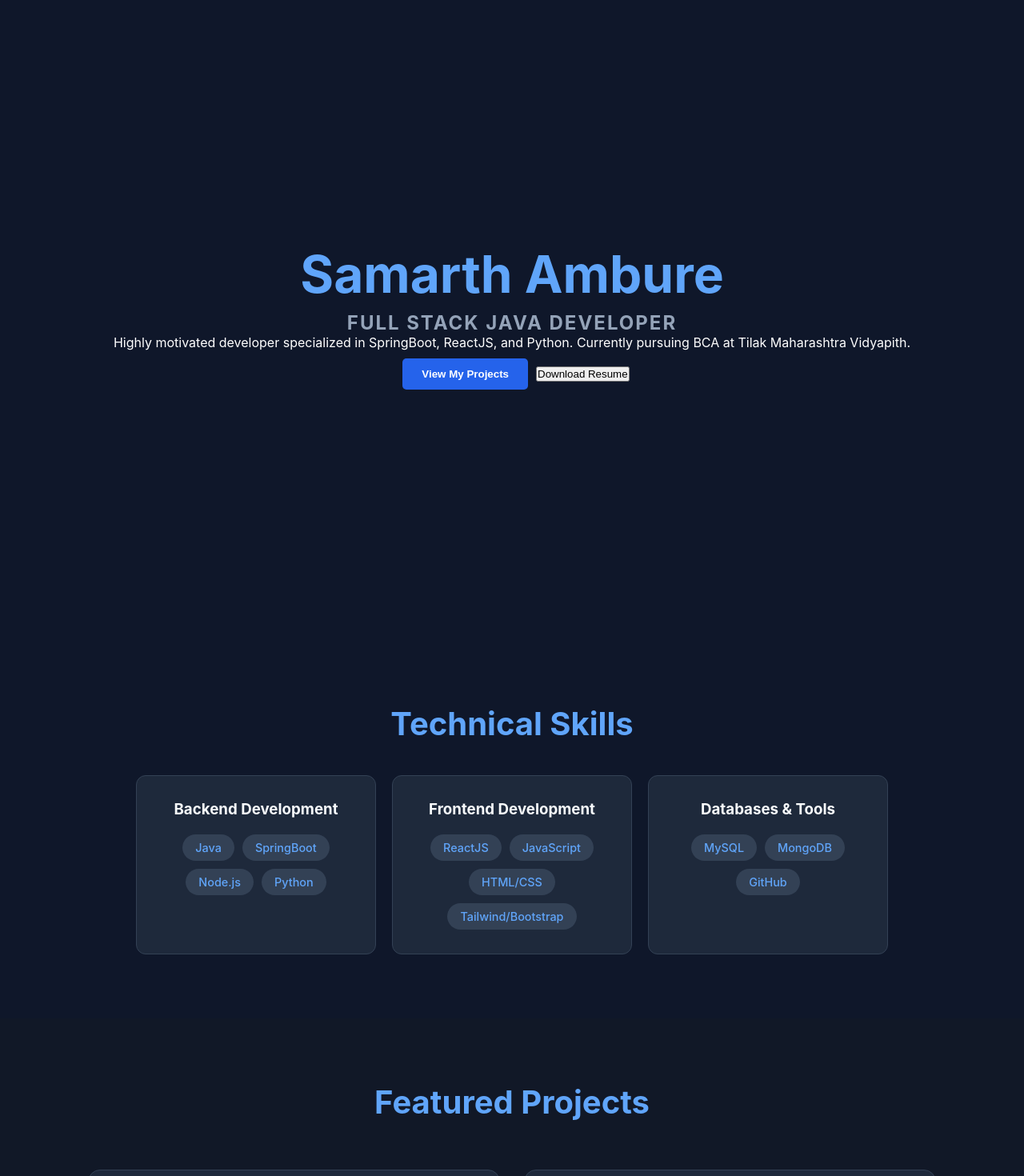
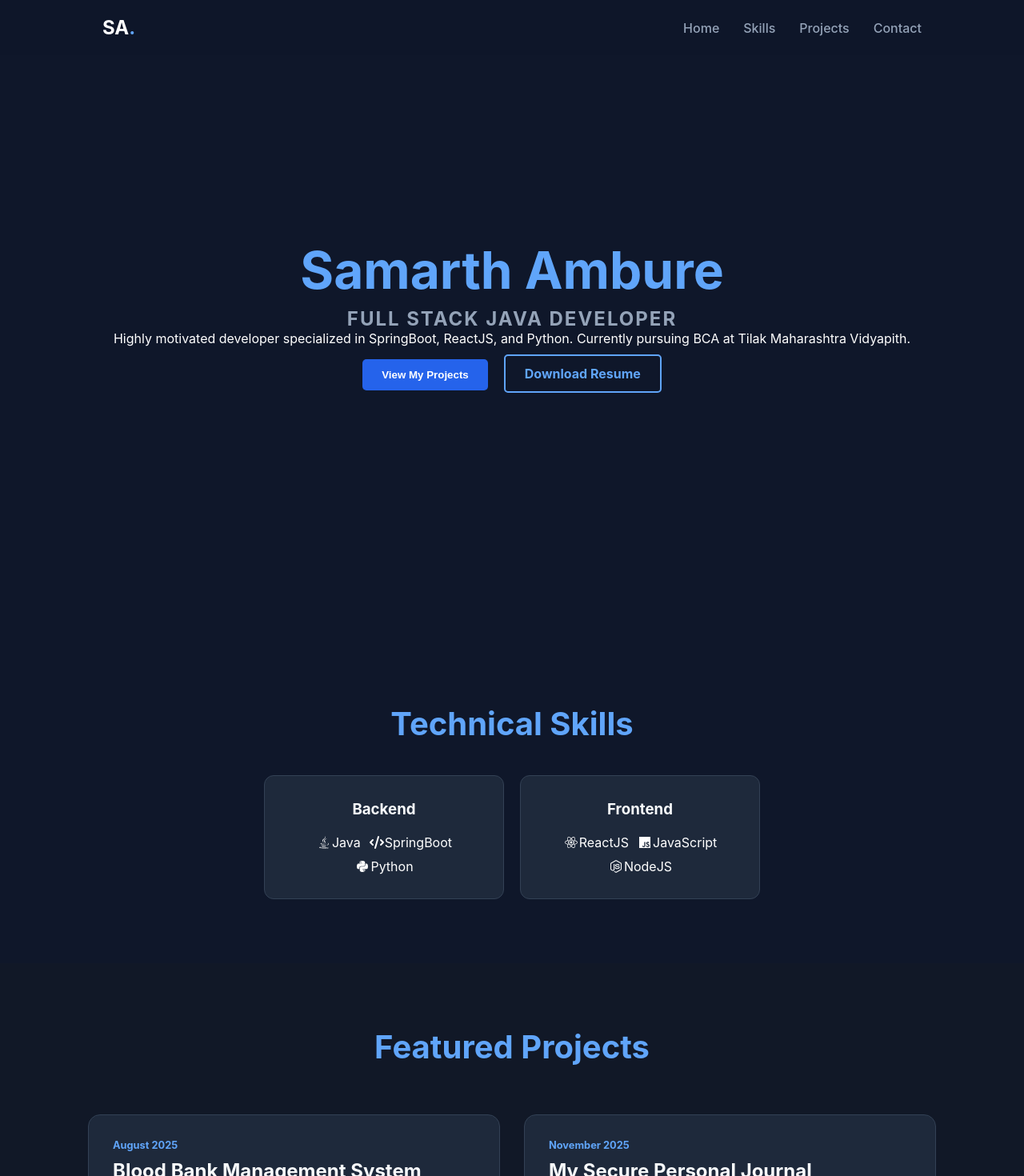
Before and after one commit to samarth-ambure/Samarth-Ambure-Portfolio, a React (Create React App) app: page / in a window 1280 px wide. Shown: the top 1470 px of the page at 80% size. Built offline with nearby package versions, Linux system fonts and the light colour scheme.

Commit message:
Added Styling and smooth effects

```diff
--- a/package.json
+++ b/package.json
@@ -3,6 +3,10 @@
   "version": "0.1.0",
   "private": true,
   "dependencies": {
+    "@fortawesome/fontawesome-svg-core": "^7.1.0",
+    "@fortawesome/free-brands-svg-icons": "^7.1.0",
+    "@fortawesome/free-solid-svg-icons": "^7.1.0",
+    "@fortawesome/react-fontawesome": "^3.1.1",
     "@testing-library/dom": "^10.4.1",
     "@testing-library/jest-dom": "^6.9.1",
     "@testing-library/react": "^16.3.1",
--- a/src/App.css
+++ b/src/App.css
@@ -16,3 +16,11 @@ body {
   flex-direction: column;
   min-height: 100vh;
 }
+
+:root {
+  scroll-padding-top: 80px; /* Adjust this to match your Navbar's height */
+}
+
+html {
+  scroll-behavior: smooth;
+}
--- a/src/App.js
+++ b/src/App.js
@@ -1,5 +1,7 @@
 import React from 'react';
 import './App.css';
+
+import Navbar from './components/Navbar';
 import Hero from './components/Hero';
 import Skills from './components/Skills';
 import Projects from './components/Projects';
@@ -8,23 +10,11 @@ import Contact from './components/Contact';
 function App() {
   return (
     <div className="App">
-      {/* Navbar will go here later */}
-
-      <main>
-      {/* Profile and Introduction */}
-        <Hero />
-
-        {/* Technical expertise: Java, Spring Boot, React, etc. */}
-        <Skills />
-
-        {/* Featured work: Blood Bank and Personal Journal */}
-        <Projects />
-
-        {/* Contact info and Social links */}
-        <Contact />
-      </main>
-
-      {/* Footer will go here later */}
+      <Navbar />
+      <div id="home"><Hero /></div>
+      <Skills />
+      <Projects />
+      <Contact />
     </div>
   );
 }
--- a/src/components/Contact.js
+++ b/src/components/Contact.js
@@ -3,7 +3,7 @@ import './Contact.css';
 
 function Contact() {
   return (
-    <footer className="contact-section">
+    <footer id="contact" className="contact-section">
       <h2 className="section-title">Get In Touch</h2>
       <div className="contact-info">
         <p>Location: Pune, India</p>
--- a/src/components/Hero.css
+++ b/src/components/Hero.css
@@ -35,3 +35,22 @@
 .btn-primary:hover {
   background-color: #1d4ed8;
 }
+
+.btn-secondary {
+  display: inline-block;
+  background-color: transparent;
+  color: #60a5fa;
+  padding: 12px 24px;
+  border: 2px solid #60a5fa;
+  border-radius: 5px;
+  cursor: pointer;
+  margin: 10px;
+  font-weight: bold;
+  text-decoration: none; /* Removes the underline from the link */
+  transition: all 0.3s ease;
+}
+
+.btn-secondary:hover {
+  background-color: #60a5fa;
+  color: #0f172a; /* Dark background on hover */
+}
--- a/src/components/Hero.js
+++ b/src/components/Hero.js
@@ -3,7 +3,7 @@ import './Hero.css';
 
 function Hero() {
   return (
-    <section className="hero-section">
+    <section id="home" className="hero-section">
       <div className="hero-content">
         <h1>Samarth Ambure</h1>
         <h2>Full Stack Java Developer</h2>
@@ -13,7 +13,15 @@ function Hero() {
         </p>
         <div className="hero-buttons">
           <button className="btn-primary">View My Projects</button>
-          <button className="btn-secondary">Download Resume</button>
+
+          {/* Add the Download Button here */}
+          <a
+            href="/Samarth_Ambure_Resume.pdf"
+            download="Samarth_Ambure_Resume.pdf"
+            className="btn-secondary"
+          >
+            Download Resume
+          </a>
         </div>
       </div>
     </section>
--- /dev/null
+++ b/src/components/Navbar.css
@@ -0,0 +1,35 @@
+.navbar {
+  display: flex;
+  justify-content: space-between;
+  align-items: center;
+  padding: 20px 10%;
+  background-color: rgba(15, 23, 42, 0.95);
+  position: fixed;
+  top: 0;
+  width: 100%;
+  z-index: 1000;
+  backdrop-filter: blur(10px);
+}
+
+.nav-logo {
+  font-size: 1.5rem;
+  font-weight: bold;
+  color: white;
+}
+
+.nav-logo span { color: #60a5fa; }
+
+.nav-links {
+  display: flex;
+  list-style: none;
+  gap: 30px;
+}
+
+.nav-links a {
+  text-decoration: none;
+  color: #94a3b8;
+  font-weight: 500;
+  transition: color 0.3s;
+}
+
+.nav-links a:hover { color: #60a5fa; }
--- /dev/null
+++ b/src/components/Navbar.js
@@ -0,0 +1,18 @@
+import React from 'react';
+import './Navbar.css';
+
+function Navbar() {
+  return (
+    <nav className="navbar">
+      <div className="nav-logo">SA<span>.</span></div>
+      <ul className="nav-links">
+        <li><a href="#home">Home</a></li>
+        <li><a href="#skills">Skills</a></li>
+        <li><a href="#projects">Projects</a></li>
+        <li><a href="#contact">Contact</a></li>
+      </ul>
+    </nav>
+  );
+}
+
+export default Navbar;
--- a/src/components/Projects.js
+++ b/src/components/Projects.js
@@ -15,12 +15,12 @@ function Projects() {
       date: "November 2025",
       description: "A desktop journaling app with a robust lock-screen system and file-based password persistence for data privacy.",
       tech: ["Python", "Tkinter", "File Handling"],
-      link: "#" // Add link if available
+      link: "https://github.com/samarth-ambure/My-Personal-Journal"
     }
   ];
 
   return (
-    <section className="projects-section">
+    <section id="projects" className="projects-section">
       <h2 className="section-title">Featured Projects</h2>
       <div className="projects-grid">
         {projectList.map((project, index) => (
--- a/src/components/Skills.js
+++ b/src/components/Skills.js
@@ -1,32 +1,42 @@
 import React from 'react';
 import './Skills.css';
+import { FontAwesomeIcon } from '@fortawesome/react-fontawesome';
+import { faJava, faReact, faJs, faPython, faNodeJs } from '@fortawesome/free-brands-svg-icons';
+import { faDatabase, faCode } from '@fortawesome/free-solid-svg-icons';
 
 function Skills() {
-  const skillCategories = [
+  const categories = [
     {
-      title: "Backend Development",
-      skills: ["Java", "SpringBoot", "Node.js", "Python"]
+      title: "Backend",
+      skills: [
+        { name: "Java", icon: faJava },
+        { name: "SpringBoot", icon: faCode },
+        { name: "Python", icon: faPython }
+      ]
     },
     {
-      title: "Frontend Development",
-      skills: ["ReactJS", "JavaScript", "HTML/CSS", "Tailwind/Bootstrap"]
-    },
-    {
-      title: "Databases & Tools",
-      skills: ["MySQL", "MongoDB", "GitHub"]
+      title: "Frontend",
+      skills: [
+        { name: "ReactJS", icon: faReact },
+        { name: "JavaScript", icon: faJs },
+        { name: "NodeJS", icon: faNodeJs }
+      ]
     }
   ];
 
   return (
-    <section className="skills-section">
+    <section id="skills" className="skills-section">
       <h2 className="section-title">Technical Skills</h2>
       <div className="skills-container">
-        {skillCategories.map((category, index) => (
-          <div key={index} className="skill-card">
-            <h3>{category.title}</h3>
+        {categories.map((cat, idx) => (
+          <div key={idx} className="skill-card">
+            <h3>{cat.title}</h3>
             <div className="skill-list">
-              {category.skills.map((skill, i) => (
-                <span key={i} className="skill-badge">{skill}</span>
+              {cat.skills.map((skill, i) => (
+                <div key={i} className="skill-item">
+                  <FontAwesomeIcon icon={skill.icon} className="skill-icon" />
+                  <span>{skill.name}</span>
+                </div>
               ))}
             </div>
           </div>
--- a/src/index.css
+++ b/src/index.css
@@ -11,3 +11,7 @@ code {
   font-family: source-code-pro, Menlo, Monaco, Consolas, 'Courier New',
     monospace;
 }
+
+html {
+  scroll-behavior: smooth;
+}
```
Also changed, not shown: 2 other files (tests, documents, lock files or other folders).
